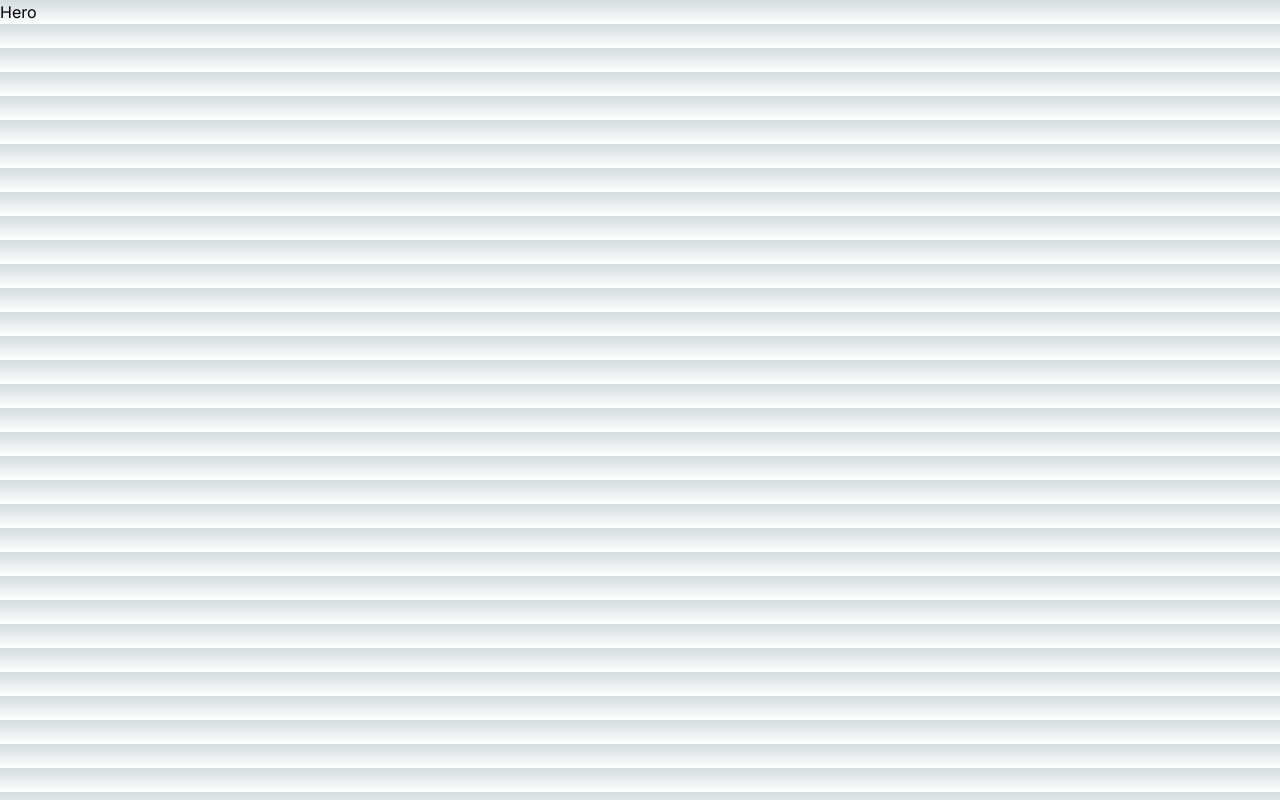
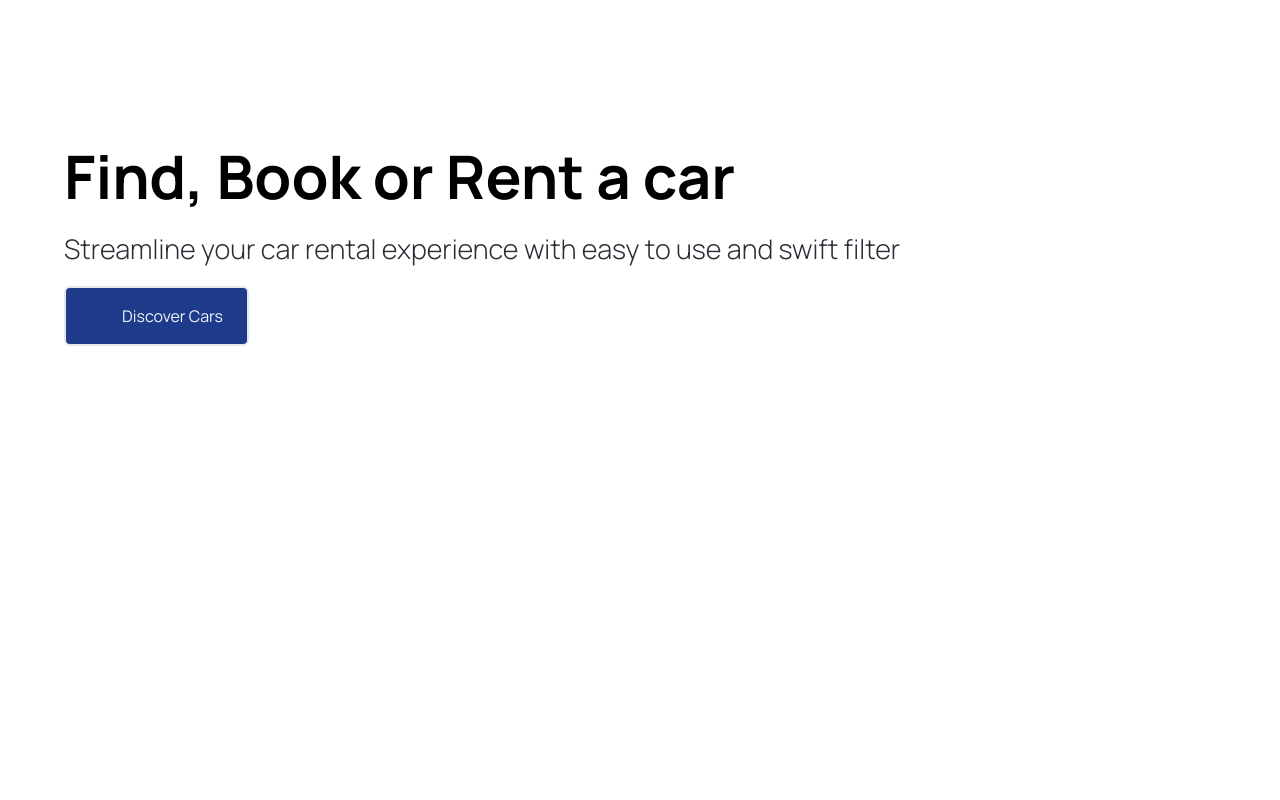
Before and after one commit to jurnwebdev/carlist, a Next.js app: page / in a window 1280 px wide. Built offline with nearby package versions, Linux system fonts and the light colour scheme.

Commit message:
Custom button created

```diff
--- a/app/globals.css
+++ b/app/globals.css
@@ -1,27 +1,219 @@
+@import url("https://fonts.googleapis.com/css2?family=Manrope:wght@200;300;400;500;600;700;800&display=swap");
+
 @tailwind base;
 @tailwind components;
 @tailwind utilities;
 
-:root {
-  --foreground-rgb: 0, 0, 0;
-  --background-start-rgb: 214, 219, 220;
-  --background-end-rgb: 255, 255, 255;
+* {
+  margin: 0;
+  padding: 0;
+  box-sizing: border-box;
+  font-family: "Manrope", sans-serif;
 }
 
-@media (prefers-color-scheme: dark) {
-  :root {
-    --foreground-rgb: 255, 255, 255;
-    --background-start-rgb: 0, 0, 0;
-    --background-end-rgb: 0, 0, 0;
-  }
+/* START: General styles */
+.max-width {
+  @apply max-w-[1440px] mx-auto;
 }
 
-body {
-  color: rgb(var(--foreground-rgb));
-  background: linear-gradient(
-      to bottom,
-      transparent,
-      rgb(var(--background-end-rgb))
-    )
-    rgb(var(--background-start-rgb));
+.padding-x {
+  @apply sm:px-16 px-6;
 }
+
+.padding-y {
+  @apply py-4;
+}
+
+.flex-center {
+  @apply flex items-center justify-center;
+}
+
+.flex-between {
+  @apply flex justify-between items-center;
+}
+
+.custom-btn {
+  @apply flex flex-row relative justify-center items-center py-3 px-6 outline-none;
+}
+/* END: General styles */
+
+/* START: Hero styles */
+.hero {
+  @apply flex xl:flex-row flex-col gap-5 relative z-0 max-w-[1440px] mx-auto;
+}
+
+.hero__title {
+  @apply 2xl:text-[72px] sm:text-[64px] text-[50px] font-extrabold;
+}
+
+.hero__subtitle {
+  @apply text-[27px] text-black-100 font-light mt-5;
+}
+
+.hero__image-container {
+  @apply xl:flex-[1.5] flex justify-end items-end w-full xl:h-screen;
+}
+
+.hero__image {
+  @apply relative xl:w-full w-[90%] xl:h-full h-[590px] z-0;
+}
+
+.hero__image-overlay {
+  @apply absolute xl:-top-24 xl:-right-1/2 -right-1/4 bg-hero-bg bg-repeat-round -z-10 w-full xl:h-screen h-[590px] overflow-hidden;
+}
+/* END: Hero styles */
+
+/* START: Home styles */
+
+.home__text-container {
+  @apply flex flex-col items-start justify-start gap-y-2.5 text-black-100;
+}
+
+.home__filters {
+  @apply mt-12 w-full flex-between items-center flex-wrap gap-5;
+}
+
+.home__filter-container {
+  @apply flex justify-start flex-wrap items-center gap-2;
+}
+
+.home__cars-wrapper {
+  @apply grid 2xl:grid-cols-4 xl:grid-cols-3 md:grid-cols-2 grid-cols-1 w-full gap-8 pt-14;
+}
+
+.home__error-container {
+  @apply mt-16 flex justify-center items-center flex-col gap-2;
+}
+/* END: Home styles */
+
+/* START: Car Card styles */
+.car-card {
+  @apply flex flex-col p-6 justify-center items-start text-black-100 bg-primary-blue-100 hover:bg-white hover:shadow-md rounded-3xl;
+}
+
+.car-card__content {
+  @apply w-full flex justify-between items-start gap-2;
+}
+
+.car-card__content-title {
+  @apply text-[22px] leading-[26px] font-bold capitalize;
+}
+
+.car-card__price {
+  @apply flex mt-6 text-[32px] leading-[38px] font-extrabold;
+}
+
+.car-card__price-dollar {
+  @apply self-start text-[14px] leading-[17px] font-semibold;
+}
+
+.car-card__price-day {
+  @apply self-end text-[14px] leading-[17px] font-medium;
+}
+
+.car-card__image {
+  @apply relative w-full h-40 my-3 object-contain;
+}
+
+.car-card__icon-container {
+  @apply flex group-hover:invisible w-full justify-between text-grey;
+}
+
+.car-card__icon {
+  @apply flex flex-col justify-center items-center gap-2;
+}
+
+.car-card__icon-text {
+  @apply text-[14px] leading-[17px];
+}
+
+.car-card__btn-container {
+  @apply hidden group-hover:flex absolute bottom-0 w-full z-10;
+}
+/* END: Car Card styles */
+
+/* START: Car Details styles */
+.car-details__dialog-panel {
+  @apply relative w-full max-w-lg max-h-[90vh] overflow-y-auto transform rounded-2xl bg-white p-6 text-left shadow-xl transition-all flex flex-col gap-5;
+}
+
+.car-details__close-btn {
+  @apply absolute top-2 right-2 z-10 w-fit p-2 bg-primary-blue-100 rounded-full;
+}
+
+.car-details__main-image {
+  @apply relative w-full h-40 bg-pattern bg-cover bg-center rounded-lg;
+}
+/* END: Car Details styles */
+
+/* START: Custom Filter styles */
+.custom-filter__btn {
+  @apply relative w-full min-w-[127px] flex justify-between items-center cursor-default rounded-lg bg-white py-2 px-3 text-left shadow-md sm:text-sm border;
+}
+
+.custom-filter__options {
+  @apply absolute mt-1 max-h-60 w-full overflow-auto rounded-md bg-white py-1 text-base shadow-lg ring-1 ring-black ring-opacity-5 focus:outline-none sm:text-sm;
+}
+/* END: Custom Filter styles */
+
+/* START: Footer styles */
+.footer {
+  @apply flex flex-col text-black-100  mt-5 border-t border-gray-100;
+}
+
+.footer__links-container {
+  @apply flex max-md:flex-col flex-wrap justify-between gap-5 sm:px-16 px-6 py-10;
+}
+
+.footer__rights {
+  @apply flex flex-col justify-start items-start gap-6;
+}
+
+.footer__links {
+  @apply flex-1 w-full flex md:justify-end flex-wrap max-md:mt-10 gap-20;
+}
+
+.footer__link {
+  @apply flex flex-col gap-6 text-base min-w-[170px];
+}
+
+.footer__copyrights {
+  @apply flex justify-between items-center flex-wrap mt-10 border-t border-gray-100 sm:px-16 px-6 py-10;
+}
+
+.footer__copyrights-link {
+  @apply flex-1 flex sm:justify-end justify-center max-sm:mt-4 gap-10;
+}
+/* END: Footer styles */
+
+/* START: searchbar styles */
+.searchbar {
+  @apply flex items-center justify-start max-sm:flex-col w-full relative max-sm:gap-4 max-w-3xl;
+}
+
+.searchbar__item {
+  @apply flex-1 max-sm:w-full flex justify-start items-center relative;
+}
+
+.searchbar__input {
+  @apply w-full h-[48px] pl-12 p-4 bg-light-white rounded-r-full max-sm:rounded-full outline-none cursor-pointer text-sm;
+}
+/* END: searchbar styles */
+
+/* START: search manufacturer styles */
+.search-manufacturer {
+  @apply flex-1 max-sm:w-full flex justify-start items-center;
+}
+
+.search-manufacturer__input {
+  @apply w-full h-[48px] pl-12 p-4 rounded-l-full max-sm:rounded-full bg-light-white outline-none cursor-pointer text-sm;
+}
+
+.search-manufacturer__options {
+  @apply absolute mt-1 max-h-60 w-full overflow-auto rounded-md bg-white py-1 text-base shadow-lg ring-1 ring-black ring-opacity-5 focus:outline-none sm:text-sm;
+}
+
+.search-manufacturer__option {
+  @apply cursor-default select-none py-2 pl-10 pr-4;
+}
+/* END: search manufacturer styles */
--- /dev/null
+++ b/components/Custombutton.tsx
@@ -0,0 +1,19 @@
+'use client'
+import { CustomButtonProps } from "@/type"
+import Image from "next/image"
+
+const Custombutton = ({title, containerStyles, handleClick}: CustomButtonProps) => {
+    return (
+        <button
+            disabled={false}
+            className={`custom-btn text-slate-100 rounded-md hover:translate-y-2 border-2 ease-in-out duration-150 ${containerStyles}`}
+            type="button"
+            onClick={handleClick}
+        >
+            <span className={`p-4`}></span>
+            {title}
+        </button>
+    )
+}
+
+export default Custombutton
--- a/components/Hero.tsx
+++ b/components/Hero.tsx
@@ -1,8 +1,24 @@
+'use client'
 import Image from "next/image"
+import Custombutton from "./Custombutton"
 
 const Hero = () => {
+  const handleClick = () => {}
   return (
-    <div>Hero</div>
+    <main className="hero">
+      <div className="flex-1 pt-36 padding-x">
+        <div className="text-[60px] font-bold leading-[65px]">
+          Find, Book or Rent a car
+        </div>
+        <div className="hero__subtitle">
+            Streamline your car rental experience with easy to use and swift filter
+        </div>
+        <Custombutton
+        title="Discover Cars"
+        containerStyles="mt-4 bg-blue-900 hover:bg-slate-100 hover:text-slate-900 hover:shadow-md hover:border-blue-900 p-4"
+        handleClick={handleClick}/>
+      </div>
+    </main>
   )
 }
 
--- a/components/index.js
+++ b/components/index.js
@@ -1,5 +1,7 @@
 import Hero from './Hero'
+import Custombutton from './Custombutton'
 
 export {
-    Hero
+    Hero,
+    Custombutton,
 }
--- a/package.json
+++ b/package.json
@@ -13,10 +13,10 @@
     "@types/react": "18.2.14",
     "@types/react-dom": "18.2.6",
     "autoprefixer": "10.4.14",
-    "next": "13.4.8",
+    "next": "^13.4.8",
     "postcss": "8.4.24",
-    "react": "18.2.0",
-    "react-dom": "18.2.0",
+    "react": "^18.2.0",
+    "react-dom": "^18.2.0",
     "tailwindcss": "3.3.2",
     "typescript": "5.1.6"
   }
--- a/tailwind.config.js
+++ b/tailwind.config.js
@@ -1,18 +1,34 @@
 /** @type {import('tailwindcss').Config} */
 module.exports = {
   content: [
-    './pages/**/*.{js,ts,jsx,tsx,mdx}',
-    './components/**/*.{js,ts,jsx,tsx,mdx}',
-    './app/**/*.{js,ts,jsx,tsx,mdx}',
+    "./pages/**/*.{js,ts,jsx,tsx,mdx}",
+    "./components/**/*.{js,ts,jsx,tsx,mdx}",
+    "./app/**/*.{js,ts,jsx,tsx,mdx}",
   ],
+  mode: "jit",
   theme: {
     extend: {
+      fontFamily: {
+        inter: ["Inter", "sans-serif"],
+      },
+      colors: {
+        "black-100": "#2B2C35",
+        "primary-blue": {
+          DEFAULT: "#2B59FF",
+          100: "#F5F8FF",
+        },
+        "secondary-orange": "#f79761",
+        "light-white": {
+          DEFAULT: "rgba(59,60,152,0.03)",
+          100: "rgba(59,60,152,0.02)",
+        },
+        grey: "#747A88",
+      },
       backgroundImage: {
-        'gradient-radial': 'radial-gradient(var(--tw-gradient-stops))',
-        'gradient-conic':
-          'conic-gradient(from 180deg at 50% 50%, var(--tw-gradient-stops))',
-      },
+        'pattern': "url('/pattern.png')",
+        'hero-bg': "url('/hero-bg.png')"
+      }
     },
   },
   plugins: [],
-}
+};
```
Also changed, not shown: type.d.ts (added, +7 -0 lines), 1 other file (tests, documents, lock files or other folders).
